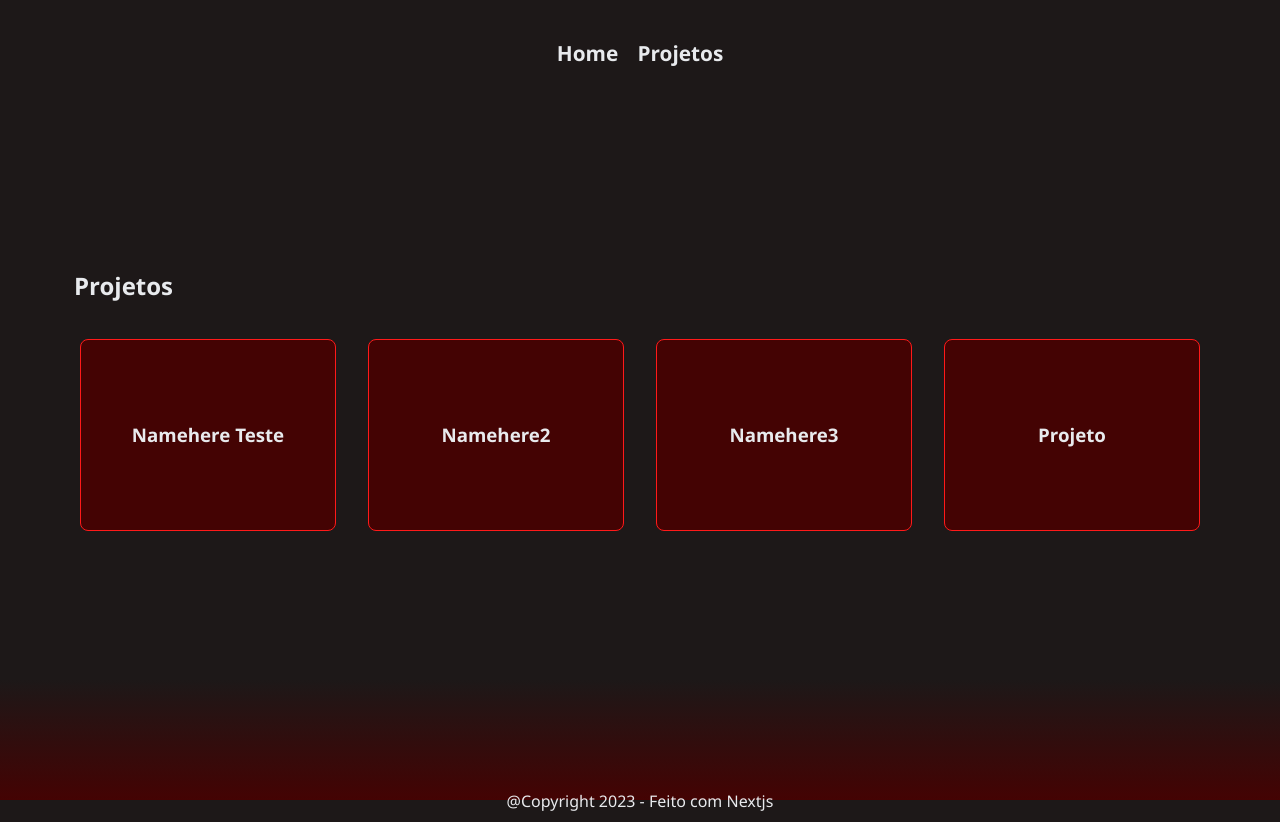
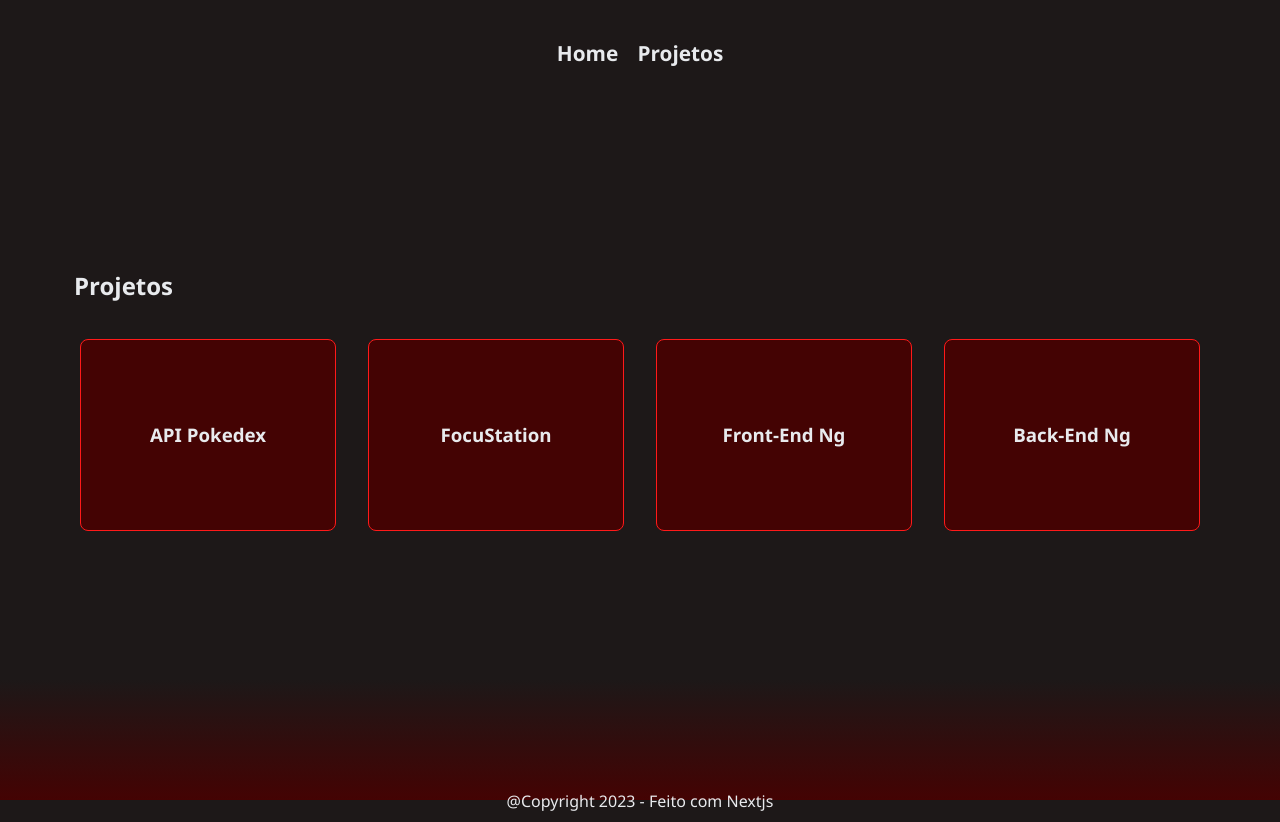
Before and after one commit to jfdsn/Meu-portfolio, a Next.js app: page /projects in a window 1280 px wide. Built offline with nearby package versions, Linux system fonts and the light colour scheme.

Commit message:
Editado arquivo de dados

```diff
--- a/src/components/projectPage.jsx
+++ b/src/components/projectPage.jsx
@@ -8,7 +8,9 @@ export const ProjectPage = ({ project }) => {
                 <h2>{project.name}</h2>
                 <div>
                     {links.map(l => (
-                        <a key={l[0]} href={l[1]}><i className='bx bx-link'>{l[0]}</i></a>
+                        <a key={l[0]} target="_blank" href={l[1]}>
+                            <i className='bx bx-link'>{l[0]}</i>
+                        </a>
                     ))}
                 </div>
             </div>
--- a/src/data/data.json
+++ b/src/data/data.json
@@ -14,49 +14,47 @@
     "projects" : [
         {
             "id": "1",
-            "name": "namehere teste",
-            "short_description": "Lorem Ipsum is simply dummy text of the printing and typesetting industry. Lorem Ipsum has been the industry's standard dummy text ever since the 1500s",
-            "full_description": "Lorem Ipsum is simply dummy text of the printing and typesetting industry. Lorem Ipsum has been the industry's standard dummy text ever since the 1500s Lorem Ipsum is simply dummy text of the printing and typesetting industry. Lorem Ipsum has been the industry's standard dummy text ever since the 1500s",
-            "functionality": "bbbbbbbbbbbbbbb",
-            "tecnologies": "JavaScript, Teste1, Teste2, Teste3",
+            "name": "API Pokedex",
+            "short_description": "API Rest feito em Nodejs/express.",
+            "full_description": "Projeto desenvolvido com o intuito de pôr em prática e expor os conhecimentos adquiridos durante formação. Trata-se de uma API Restful utilizando Node.js, express e PostgreSQL.",
+            "functionality": "Possuí rotas Get, Post, Put e Delete. Ao todo são 5 rotas responsáveis por retornar toda lista de pokemons, retornar apenas 1 pokemon pelo id, salvar um novo pokemon, modificar um dado salvo e deletar o pokemon pelo id.",
+            "tecnologies": "Nodejs, Express, JavaScript, Jest, PostgreSQL, pg-promise",
             "links": {
-                "github": "linkgit",
-                "site": "linksite"
+                "github": "https://github.com/jfdsn/API-Pokedex"
             }
         },
         {
             "id": "2",
-            "name": "namehere2",
-            "short_description": "aaaaaaaaaaaaaaaaaaaaaaaaa",
-            "full_description": "aaaaaaaaaaaaaaaaaaaaaaa",
-            "functionality": "bbbbbbbbbbbbbbb",
-            "tecnologies": "JavaScript, Teste1, Teste2, Teste3",
+            "name": "FocuStation",
+            "short_description": "Aplicação Front-end feito em VueJs.",
+            "full_description": "O FocuStation é um aplicativo simples desenvolvido com Vue.js, Composition API e CSS3. Seu objetivo é ajudar os usuários a se concentrarem em seus estudos/trabalhos, criando uma estação de trabalho.",
+            "functionality": "FocuStation conta com um timer baseado na técnica Pomodoro, uma seção para registrar as tarefas que precisam ser concluídas, o cat generator que gera novas imagens/gifs de gatinhos usando uma API externa e um vídeo do Youtube que ajude no foco (o vídeo pode ser modificado pelo usuário).",
+            "tecnologies": "Vue 3, JavaScript, Nodejs, Vite",
             "links": {
-                "github": "linkgit",
-                "site": "linksite"
+                "github": "https://github.com/jfdsn/Focustation",
+                "site": "https://focustation.netlify.app/"
             }
         },
         {
             "id": "3",
-            "name": "namehere3",
-            "short_description": "aaaaaaaaaaaaaaaaaaaaaaaaa",
-            "full_description": "aaaaaaaaaaaaaaaaaaaaaaa",
-            "functionality": "bbbbbbbbbbbbbbb",
-            "tecnologies": "JavaScript, Teste1, Teste2, Teste3",
+            "name": "Front-end Ng",
+            "short_description": "Aplicação Front-end feito em Reactjs.",
+            "full_description": "Front-end do projeto proposto pelo tech challenge da empresa NG.Cash. É uma single page aplication desenvolvida em Reactjs e que faz comunicação com o Back-end também desenvolvido no mesmo desafio.",
+            "functionality": "O projeto contém 4 páginas: Home, Login, Signin e User. O usuário pode abrir uma nova conta pela página Signin ou/e logar pela página Login. Quando logado será direcionado para a página User que possui as informações de saldo disponível, histórico de transações e a função de realizar novas transações.",
+            "tecnologies": "TypeScript, Reactjs, React Router, React Hooks, Context API, StyledComponents",
             "links": {
-                "github": "linkgit"
+                "github": "https://github.com/jfdsn/frontend-ng"
             }
         },
         {
             "id": "4",
-            "name": "projeto",
-            "short_description": "aaaaaaaaaaaaaaaaaaaaaaaaa",
-            "full_description": "aaaaaaaaaaaaaaaaaaaaaaa",
-            "functionality": "bbbbbbbbbbbbbbb",
-            "tecnologies": "JavaScript, Teste1, Teste2, Teste3",
+            "name": "Back-end Ng",
+            "short_description": "API feito em Nodejs, express e typeorm.",
+            "full_description": "Back-end do projeto proposto pelo tech challenge da empresa NG.Cash. É uma api desenvolvida em nodejs/express e que faz comunicação com o BD(postgres).Realiza cadastro de novos usuários adicionando 100,00 de crédito na nova conta e faz a autenticação de login usando token JWT. Quando devidamente logado, permite transações com outros usuários e a pesquisa das transações enviadas e recebidas.",
+            "functionality": "A API possui diversas rotas, incluindo uma rota para testar o funcionamento da API e rotas para criar novas contas de usuário e fazer login com autenticação por token JWT. As rotas para visualizar informações de saldo de conta e histórico de transações exigem autenticação, assim como as rotas para realizar transações e filtrar transações por data, envio e recebimento. As rotas para realização de transações exigem informações como o valor da transação e o nome do usuário receptor no corpo da requisição.",
+            "tecnologies": "Nodejs, Express, TypeORM, JWT, bcrypt, TypeScript",
             "links": {
-                "github": "linkgit",
-                "site": "linksite"
+                "github": "https://github.com/jfdsn/backend-ng"
             }
         }
     ]
```
